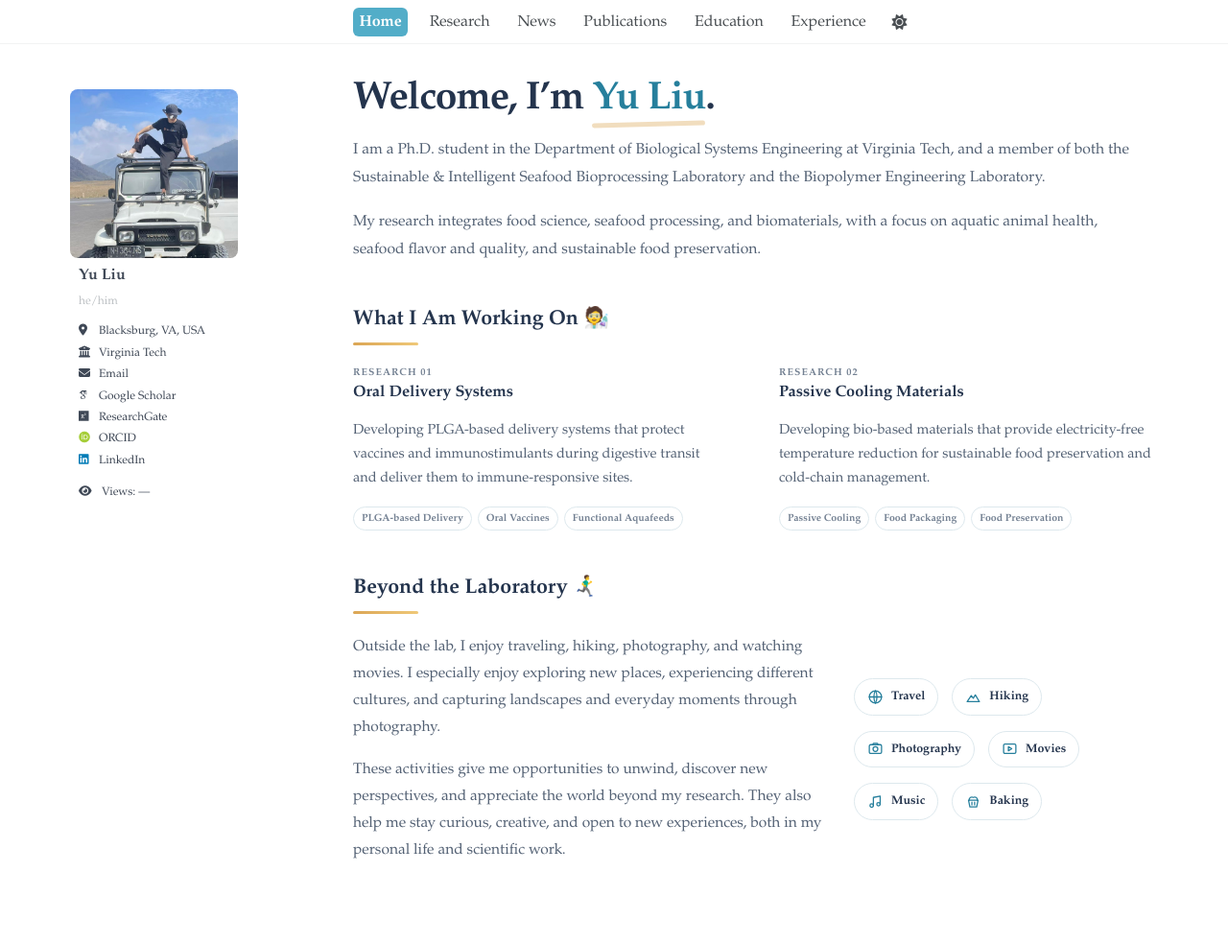
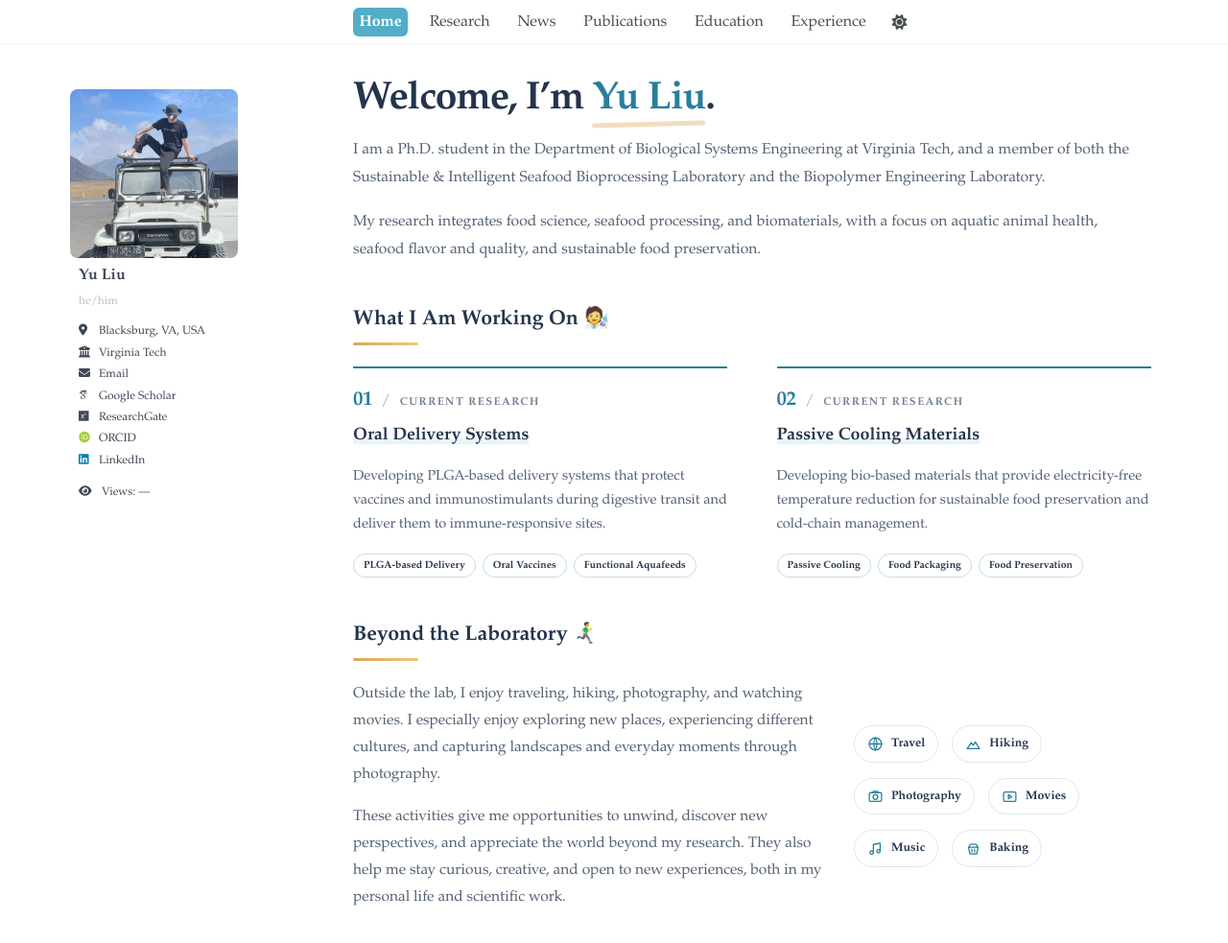
Before and after one commit to yuliu0322/yuliu0322.github.io, a Jekyll site: the page built from _pages/about.md, in a window 1280 px wide and 1044 px high. Shown: the top 983 px of the window at 96% size. Built offline with Jekyll 4.4.1, drawn with Linux system fonts in a browser that asks for light colours; some web fonts are replaced; a script bundle is joined from its source files by our own code; library files that are not in the unit come from our copies; part of the change alters nothing that is shown.

Commit message:
Update about.md

```diff
--- a/_pages/about.md
+++ b/_pages/about.md
@@ -131,32 +131,56 @@ redirect_from:
 .home-research-grid {
   display: grid;
   grid-template-columns: repeat(2, minmax(0, 1fr));
-  gap: 3.5rem;
+  gap: clamp(1.6rem, 4vw, 3.5rem);
 }
 
 .home-research-item {
   min-width: 0;
+  padding-top: 1.25rem;
+  border-top: 2px solid var(--home-blue-dark);
 }
 
 .home-research-header {
-  margin-bottom: 0.9rem;
+  margin-bottom: 1rem;
 }
 
 .home-research-number {
-  display: block;
-  margin-bottom: 2px;
+  display: flex;
+  align-items: baseline;
+  flex-wrap: wrap;
+  gap: 0.6rem;
+  margin-bottom: 0.65rem;
   color: var(--home-muted);
-  font-size: 0.65rem;
+  font-size: 0.71rem;
   font-weight: 750;
-  letter-spacing: 0.1em;
+  letter-spacing: 0.12em;
+  line-height: 1.3;
+}
+
+.home-research-index {
+  color: var(--home-blue-dark);
+  font-size: 1.3rem;
+  font-weight: 750;
+  letter-spacing: -0.025em;
+}
+
+.home-research-slash {
+  color: #9db8c4;
+  font-size: 1rem;
+  font-weight: 400;
+  letter-spacing: 0;
 }
 
 .home-research-title {
+  display: inline;
   margin: 0;
   color: var(--home-navy);
-  font-size: 1.02rem;
-  font-weight: 720;
-  line-height: 1.4;
+  font-size: clamp(1.08rem, 1.4vw, 1.3rem);
+  font-weight: 750;
+  line-height: 1.5;
+  box-shadow: inset 0 -0.3em 0 rgba(72, 169, 197, 0.13);
+  -webkit-box-decoration-break: clone;
+  box-decoration-break: clone;
 }
 
 .home-research-text {
@@ -169,19 +193,39 @@ redirect_from:
 .home-research-tags {
   display: flex;
   flex-wrap: wrap;
-  gap: 6px;
-  margin-top: 1rem;
+  gap: 7px;
+  margin-top: 1.1rem;
 }
 
 .home-research-tag {
-  padding: 4px 8px;
-  color: var(--home-muted);
-  border: 1px solid var(--home-border);
+  padding: 4px 10px;
+  color: var(--home-navy);
+  border: 1px solid #c6dce5;
   border-radius: 999px;
   font-size: 0.66rem;
   font-weight: 650;
+  line-height: 1.5;
 }
 
+html[data-theme="dark"] .home-research-title {
+  box-shadow: inset 0 -0.3em 0 rgba(105, 200, 226, 0.22);
+}
+
+html[data-theme="dark"] .home-research-tag {
+  border-color: var(--home-border);
+}
+
+/* Use the actual research section width, including when a sidebar is present. */
+.home-current-research {
+  container-type: inline-size;
+}
+
+@container (max-width: 570px) {
+  .home-research-grid {
+    grid-template-columns: 1fr;
+    gap: 1.8rem;
+  }
+}
 
 /* ==================================================
    Beyond the laboratory
@@ -323,7 +367,7 @@ html[data-theme="dark"] .home-welcome {
 
   <!-- Current research -->
 
-  <section class="home-section">
+  <section class="home-section home-current-research">
 
     <div class="home-section-header">
       <h2 class="home-section-heading">
@@ -338,7 +382,7 @@ html[data-theme="dark"] .home-welcome {
       <article class="home-research-item">
 
         <div class="home-research-header">
-          <span class="home-research-number">RESEARCH 01</span>
+          <span class="home-research-number"><span class="home-research-index">01</span><span class="home-research-slash">/</span><span>CURRENT RESEARCH</span></span>
           <h3 class="home-research-title">
             Oral Delivery Systems
           </h3>
@@ -363,7 +407,7 @@ html[data-theme="dark"] .home-welcome {
       <article class="home-research-item">
 
         <div class="home-research-header">
-          <span class="home-research-number">RESEARCH 02</span>
+          <span class="home-research-number"><span class="home-research-index">02</span><span class="home-research-slash">/</span><span>CURRENT RESEARCH</span></span>
           <h3 class="home-research-title">
             Passive Cooling Materials
           </h3>
```
